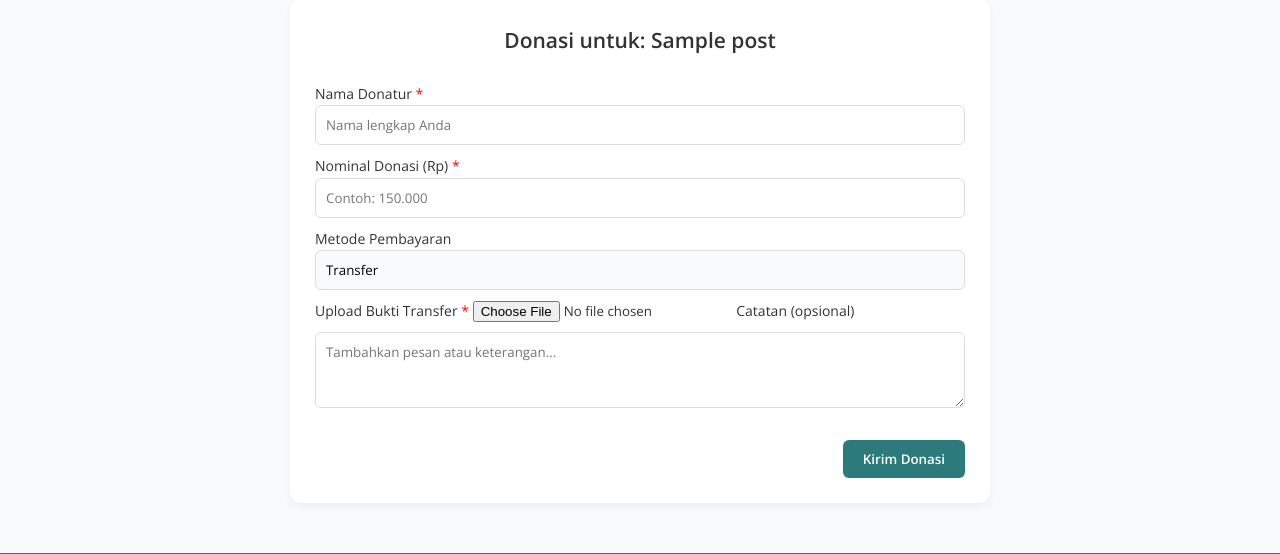
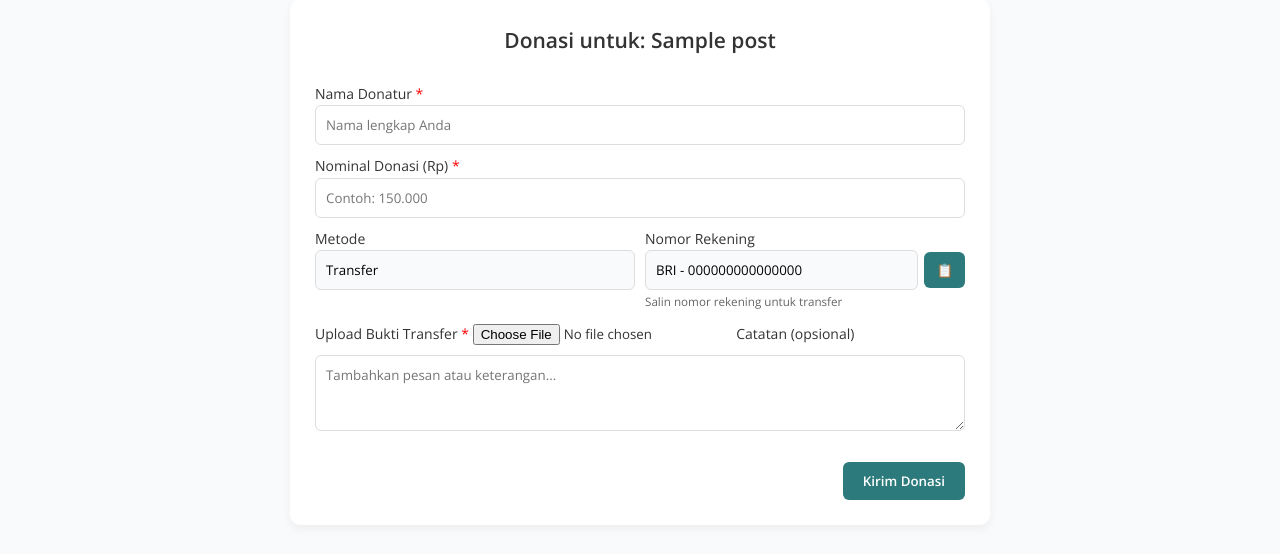
Before and after one commit to rsoeta/open-donasi, a PHP site: page /donasi_form.php?id=1 in a window 1280 px wide. Shown: the part 118-672 px from the top of the page. Run offline with PHP 8.4, Linux system fonts and the light colour scheme; tables that the repository leaves empty or names only in its code hold one stand-in row (values such as "Sample post"); some libraries are stand-ins or nearby versions.

Commit message:
add-fitur salin noRek

```diff
--- a/donasi_form.php
+++ b/donasi_form.php
@@ -19,6 +19,12 @@ $row = mysqli_fetch_assoc($query);
 $site_name = get_setting('site_name', 'Open Donasi');
 $site_logo = get_setting('site_logo', 'assets/images/logo.png');
 
+// Ambil nomor rekening dari tabel settings
+$site_bank = get_setting('site_bank', 'BRI - 000000000000000'); // default jika kosong
+$bank_parts = explode('-', $site_bank);
+$bank_name = trim($bank_parts[0] ?? '');
+$bank_number = trim($bank_parts[1] ?? '');
+
 include_once('includes/header.php');
 ?>
 
@@ -28,9 +34,12 @@ include_once('includes/header.php');
     <form action="donasi_proses.php" method="POST" enctype="multipart/form-data">
         <input type="hidden" name="id_donasi" value="<?= $id_donasi ?>">
 
+        <!-- Nama Donatur -->
         <label>Nama Donatur <span style="color:red;">*</span></label>
-        <input type="text" name="nama_donatur" required placeholder="Nama lengkap Anda" style="width:100%;padding:10px;border:1px solid #ddd;border-radius:6px;margin-bottom:10px;">
+        <input type="text" name="nama_donatur" required placeholder="Nama lengkap Anda"
+            style="width:100%;padding:10px;border:1px solid #ddd;border-radius:6px;margin-bottom:10px;">
 
+        <!-- Nominal Donasi -->
         <label>Nominal Donasi (Rp) <span style="color:red;">*</span></label>
         <input
             type="text"
@@ -42,37 +51,93 @@ include_once('includes/header.php');
             style="width:100%;padding:10px;border:1px solid #ddd;border-radius:6px;margin-bottom:10px;"
             oninput="formatRibuan(this)">
 
+        <!-- Metode & Nomor Rekening -->
+        <div style="display:flex;gap:10px;flex-wrap:wrap;margin-bottom:10px;">
+            <div style="flex:1;">
+                <label>Metode</label>
+                <input type="text" name="metode" value="Transfer" readonly
+                    style="width:100%;padding:10px;border:1px solid #ddd;border-radius:6px;background:#f8fafc;">
+            </div>
+            <div style="flex:1;min-width:200px;">
+                <label>Nomor Rekening</label>
+                <div style="display:flex;align-items:center;gap:6px;">
+                    <input type="text" id="noRekening" value="<?= htmlspecialchars($site_bank) ?>" readonly
+                        style="flex:1;padding:10px;border:1px solid #ddd;border-radius:6px;background:#f8fafc;">
+                    <button type="button" class="copy-btn" onclick="copyRekening('<?= $bank_number ?>')"
+                        style="border:none;background:#2c7a7b;color:white;padding:9px 12px;border-radius:6px;cursor:pointer;">📋</button>
+                </div>
+                <small style="color:#666;">Salin nomor rekening untuk transfer</small>
+            </div>
+        </div>
 
-        <label>Metode Pembayaran</label>
-        <input type="text" name="metode" value="Transfer" readonly style="width:100%;padding:10px;border:1px solid #ddd;border-radius:6px;background:#f8fafc;margin-bottom:10px;">
-
+        <!-- Upload Bukti Transfer -->
         <label>Upload Bukti Transfer <span style="color:red;">*</span></label>
         <input type="file" name="bukti" accept="image/*" required style="margin-bottom:10px;">
 
+        <!-- Catatan -->
         <label>Catatan (opsional)</label>
-        <textarea name="catatan" rows="3" placeholder="Tambahkan pesan atau keterangan..." style="width:100%;padding:10px;border:1px solid #ddd;border-radius:6px;"></textarea>
+        <textarea name="catatan" rows="3" placeholder="Tambahkan pesan atau keterangan..."
+            style="width:100%;padding:10px;border:1px solid #ddd;border-radius:6px;"></textarea>
+
         <div style="text-align:right;margin-top:10px;">
-            <button type="submit" style="margin-top:15px;background:#2c7a7b;color:white;padding:10px 20px;border:none;border-radius:6px;cursor:pointer;font-weight:bold;">
+            <button type="submit"
+                style="margin-top:15px;background:#2c7a7b;color:white;padding:10px 20px;border:none;border-radius:6px;cursor:pointer;font-weight:bold;">
                 Kirim Donasi
             </button>
         </div>
     </form>
+
+    <script src="https://cdn.jsdelivr.net/npm/sweetalert2@11"></script>
     <script>
-        // Fungsi untuk menambahkan titik ribuan saat mengetik
+        // Format angka ribuan
         function formatRibuan(input) {
-            // Hapus semua karakter non-digit
             let angka = input.value.replace(/\D/g, '');
-            // Format ribuan pakai titik
             input.value = angka.replace(/\B(?=(\d{3})+(?!\d))/g, '.');
         }
 
-        // Hapus titik sebelum dikirim ke server
+        // Hapus titik sebelum submit
         document.querySelector('form').addEventListener('submit', function() {
             const jumlah = document.getElementById('jumlah');
-            jumlah.value = jumlah.value.replace(/\./g, ''); // hapus titik semua
+            jumlah.value = jumlah.value.replace(/\./g, '');
         });
+
+        // Fungsi salin nomor rekening dengan fallback
+        function copyRekening(noRek) {
+            if (navigator.clipboard && navigator.clipboard.writeText) {
+                // ✅ Browser mendukung Clipboard API
+                navigator.clipboard.writeText(noRek)
+                    .then(() => showCopyAlert(noRek))
+                    .catch(err => fallbackCopy(noRek));
+            } else {
+                // ❌ Clipboard API tidak tersedia
+                fallbackCopy(noRek);
+            }
+        }
+
+        // Fallback manual (membuat elemen input temporer)
+        function fallbackCopy(noRek) {
+            const tempInput = document.createElement('input');
+            tempInput.value = noRek;
+            document.body.appendChild(tempInput);
+            tempInput.select();
+            document.execCommand('copy');
+            document.body.removeChild(tempInput);
+            showCopyAlert(noRek);
+        }
+
+        // Notifikasi SweetAlert
+        function showCopyAlert(noRek) {
+            Swal.fire({
+                icon: 'success',
+                title: 'Nomor Rekening Disalin!',
+                html: `<strong>${noRek}</strong>`,
+                showConfirmButton: false,
+                timer: 2000,
+                background: '#f8fafc',
+                color: '#2c7a7b'
+            });
+        }
     </script>
-
 </main>
 
 <?php include_once('includes/footer.php'); ?>
```
